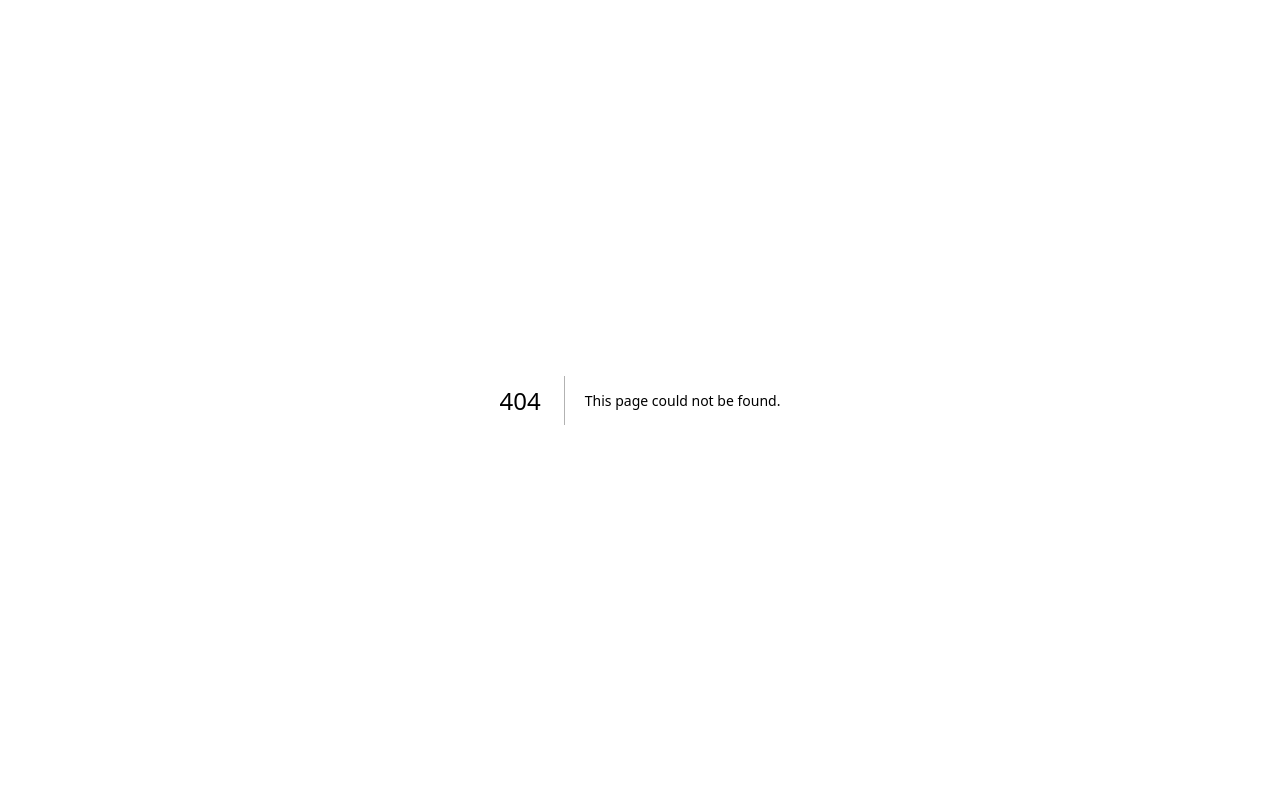
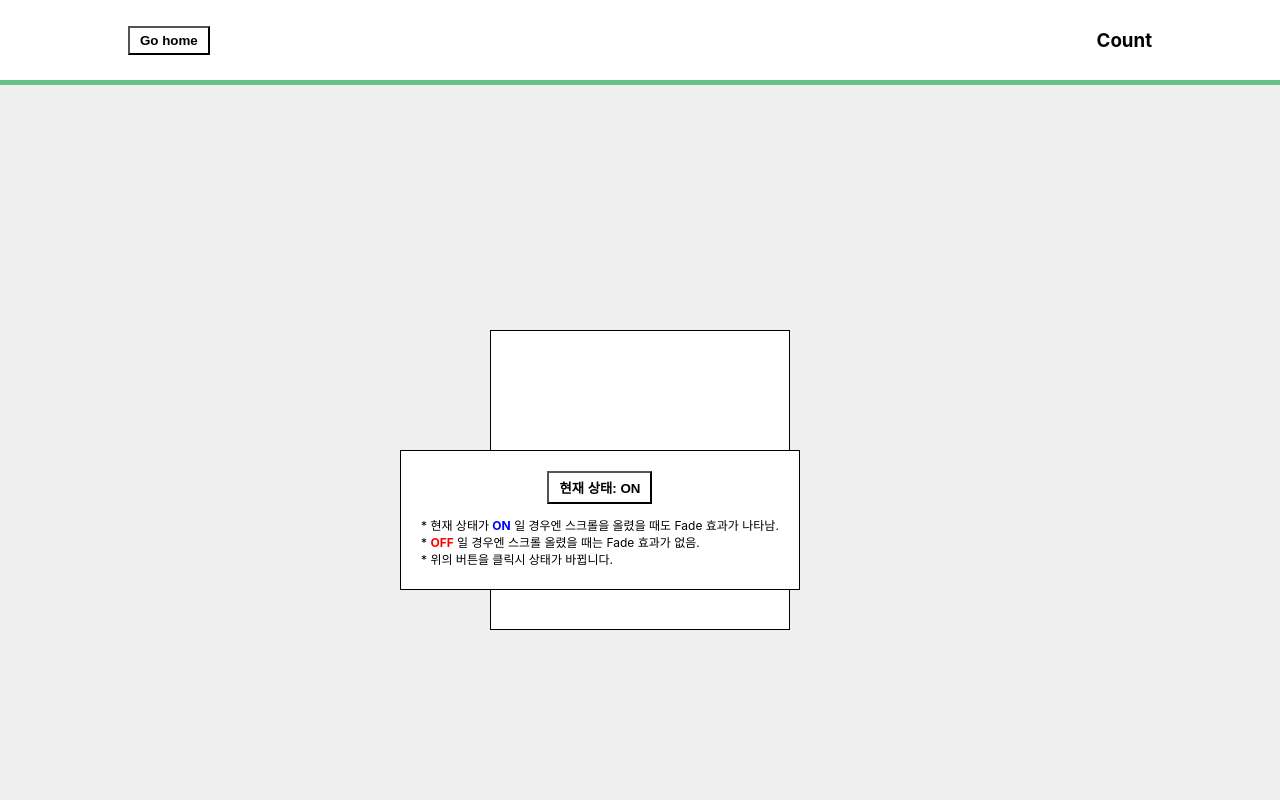
Before and after one commit to wkdaudwn11/animation-example, a Next.js app: page /framer-motion/scroll-animation in a window 1280 px wide. Before the commit this address had no page. Shown: the top 800 px of the page. Built offline with nearby package versions, Linux system fonts and the light colour scheme.

Commit message:
feat: add scroll y fade animation

```diff
--- a/components/Button.tsx
+++ b/components/Button.tsx
@@ -15,6 +15,7 @@ const ButtonStyle = styled.button`
 
   &:hover {
     border-radius: 8px;
+    background-color: #efefef;
   }
 
   & + & {
--- /dev/null
+++ b/components/Tooltip.tsx
@@ -0,0 +1,47 @@
+import styled from "@emotion/styled";
+
+const Block = styled.div<{ top: string; left: string }>`
+  position: fixed;
+  top: ${({ top }) => top};
+  left: ${({ left }) => left};
+  display: flex;
+  align-items: center;
+  justify-content: center;
+  flex-direction: column;
+  padding: 20px 20px 10px 20px;
+  z-index: 1;
+  background-color: #ffffff;
+  border: 1px solid black;
+
+  p {
+    font-size: 12px;
+
+    span {
+      font-weight: 700;
+    }
+  }
+
+  p > span.blue {
+    color: blue;
+  }
+
+  p > span.red {
+    color: red;
+  }
+`;
+
+type Props = {
+  children: React.ReactNode;
+  top: string;
+  left: string;
+};
+
+const Tooltip = ({ children, top, left }: Props) => {
+  return (
+    <Block top={top} left={left}>
+      {children}
+    </Block>
+  );
+};
+
+export default Tooltip;
--- a/package.json
+++ b/package.json
@@ -20,6 +20,7 @@
     "next": "13.0.6",
     "react": "18.2.0",
     "react-dom": "18.2.0",
+    "react-intersection-observer": "^9.4.1",
     "react-spring": "^9.5.5",
     "typescript": "4.9.3"
   },
--- /dev/null
+++ b/pages/framer-motion/scroll-animation/index.tsx
@@ -0,0 +1,90 @@
+import { useState, useEffect } from "react";
+import { motion, useAnimation } from "framer-motion";
+import { useInView } from "react-intersection-observer";
+import styled from "@emotion/styled";
+
+import Layout from "../../../components/Layout";
+import ScrollYProgress from "../../../components/ScrollYProgress";
+import Button from "../../../components/Button";
+import Tooltip from "../../../components/Tooltip";
+
+const Container = styled.div`
+  display: flex;
+  align-items: center;
+  justify-content: center;
+  width: 100%;
+  height: 100vh;
+`;
+
+const BoxStyle = styled(motion.div)`
+  display: flex;
+  align-items: center;
+  justify-content: center;
+  width: 300px;
+  height: 300px;
+  background-color: #ffffff;
+  border: 1px solid black;
+`;
+
+type BoxProps = {
+  num: number;
+  hiddenStatusFlag: boolean;
+};
+
+const boxVariant = {
+  visible: { opacity: 1, scale: 1, transition: { duration: 0.5 } },
+  hidden: { opacity: 0, scale: 0 },
+};
+
+const Box = ({ num, hiddenStatusFlag }: BoxProps) => {
+  const control = useAnimation();
+  const [ref, inView] = useInView();
+
+  useEffect(() => {
+    if (inView) {
+      control.start("visible");
+    } else if (hiddenStatusFlag) {
+      control.start("hidden");
+    }
+  }, [control, inView, hiddenStatusFlag]);
+
+  return (
+    <Container>
+      <BoxStyle
+        ref={ref}
+        variants={boxVariant}
+        initial="hidden"
+        animate={control}
+      >
+        <h1>Box {num} </h1>
+      </BoxStyle>
+    </Container>
+  );
+};
+
+const Sample = () => {
+  const [hiddenStatusFlag, setHiddenStatusFlag] = useState(true);
+
+  return (
+    <Layout title="Count">
+      <Tooltip top="450px" left="400px">
+        <Button handleClick={() => setHiddenStatusFlag(!hiddenStatusFlag)}>
+          현재 상태: {hiddenStatusFlag ? "ON" : "OFF"}
+        </Button>
+        <p>
+          * 현재 상태가 <span className="blue">ON</span> 일 경우엔 스크롤을
+          올렸을 때도 Fade 효과가 나타남.
+          <br />* <span className="red">OFF</span> 일 경우엔 스크롤 올렸을 때는
+          Fade 효과가 없음.
+          <br />* 위의 버튼을 클릭시 상태가 바뀝니다.
+        </p>
+      </Tooltip>
+      <Box num={1} hiddenStatusFlag={hiddenStatusFlag} />
+      <Box num={2} hiddenStatusFlag={hiddenStatusFlag} />
+      <Box num={3} hiddenStatusFlag={hiddenStatusFlag} />
+      <ScrollYProgress />
+    </Layout>
+  );
+};
+
+export default Sample;
--- a/pages/index.tsx
+++ b/pages/index.tsx
@@ -56,6 +56,11 @@ export default function Home() {
           >
             Scroll Y Progress
           </Button>
+          <Button
+            handleClick={() => router.push("/framer-motion/scroll-animation")}
+          >
+            Scroll Y Animation
+          </Button>
         </Block>
       </Layout>
     </>
```
Also changed, not shown: pages/hooks/index.tsx (deleted, +0 -27 lines), 1 other file (tests, documents, lock files or other folders).
